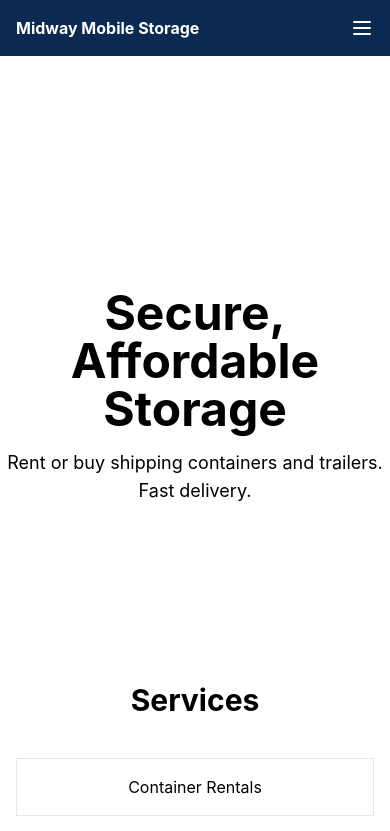
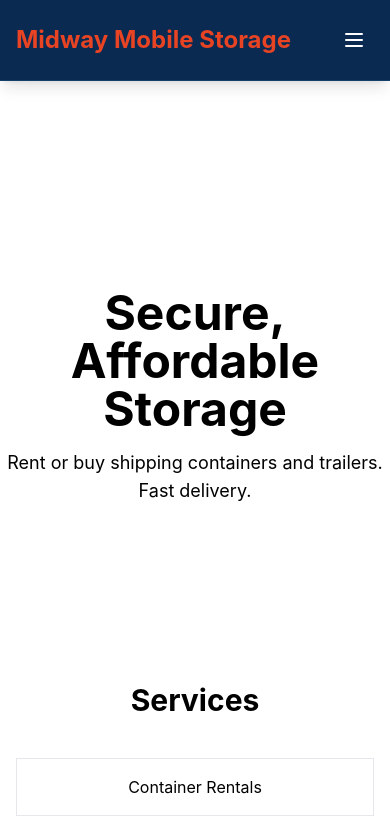
Before and after one commit to jmars319/midway-mobile-storage-react, a React (Vite) app in the folder frontend/: page / in a window 390 px wide. Shown: the top 831 px of the page. Built offline with nearby package versions, Linux system fonts and the light colour scheme; the HTML template or start-up script is replaced by a standard one.

Commit message:
Frontend: implement NavBar per design and styling guide

```diff
--- a/frontend/src/App.js
+++ b/frontend/src/App.js
@@ -5,28 +5,89 @@ const API_BASE = 'http://localhost:5001/api'
 
 /* ---------- Public site components (simple placeholders) ---------- */
 function NavBar({ onLoginClick, scrollTo }){
-  const [open, setOpen] = useState(false)
+  const [mobileMenuOpen, setMobileMenuOpen] = useState(false)
+
+  const handleNavClick = (id) => {
+    scrollTo(id)
+    setMobileMenuOpen(false)
+  }
+
+  const links = [
+    { id: 'services', label: 'Services' },
+    { id: 'products', label: 'Products' },
+    { id: 'quote', label: 'Get Quote' },
+    { id: 'about', label: 'About' },
+    { id: 'careers', label: 'Careers' },
+    { id: 'contact', label: 'Contact' }
+  ]
+
   return (
-    <header className="fixed top-0 left-0 right-0 bg-[#0a2a52] text-white z-20">
-      <div className="max-w-6xl mx-auto flex items-center justify-between p-4">
-        <div className="font-bold">Midway Mobile Storage</div>
-        <nav className="hidden md:flex space-x-4">
-          <button onClick={() => scrollTo('hero')}>Home</button>
-          <button onClick={() => scrollTo('services')}>Services</button>
-          <button onClick={() => scrollTo('about')}>About</button>
-        </nav>
-        <div className="md:flex items-center hidden">
-          <button onClick={onLoginClick} className="bg-[#e84424] px-3 py-1 rounded">Admin</button>
+    <nav className="fixed top-0 left-0 right-0 bg-[#0a2a52] text-white shadow-lg z-50">
+      <div className="max-w-7xl mx-auto px-4 sm:px-6 lg:px-8">
+        <div className="flex justify-between items-center h-20">
+          {/* Logo */}
+          <h1 className="text-2xl font-bold text-[#e84424]">Midway Mobile Storage</h1>
+
+          {/* Desktop Navigation */}
+          <div className="hidden md:flex items-center space-x-8">
+            {links.map(l => (
+              <button
+                key={l.id}
+                onClick={() => handleNavClick(l.id)}
+                className="text-white hover:text-[#e84424] transition focus:outline-none focus:ring-2 focus:ring-[#e84424]"
+              >
+                {l.label}
+              </button>
+            ))}
+
+            <button
+              onClick={onLoginClick}
+              className="bg-[#e84424] hover:bg-[#d13918] text-white px-4 py-2 rounded font-semibold transition focus:outline-none focus:ring-2 focus:ring-[#d13918]"
+            >
+              Admin Login
+            </button>
+          </div>
+
+          {/* Mobile Menu Button */}
+          <div className="md:hidden">
+            <button
+              aria-label={mobileMenuOpen ? 'Close menu' : 'Open menu'}
+              onClick={() => setMobileMenuOpen(prev => !prev)}
+              className="p-2 rounded focus:outline-none focus:ring-2 focus:ring-[#e84424]"
+            >
+              {mobileMenuOpen ? <X size={24} /> : <Menu size={24} />}
+            </button>
+          </div>
         </div>
-        <button className="md:hidden" onClick={()=>setOpen(!open)}>{open ? <X/> : <Menu/>}</button>
       </div>
-      {open && (
-        <div className="md:hidden bg-[#0d3464] p-4">
-          <button className="block w-full text-left" onClick={() => {scrollTo('hero'); setOpen(false)}}>Home</button>
-          <button className="block w-full text-left" onClick={() => {scrollTo('services'); setOpen(false)}}>Services</button>
+
+      {/* Mobile menu (slides down) */}
+      <div
+        className={`md:hidden transform transition-max-h duration-300 overflow-hidden ${mobileMenuOpen ? 'max-h-96' : 'max-h-0'}`}
+        style={{ borderTop: '1px solid rgba(26,77,122,0.6)' }}
+      >
+        <div className="bg-[#0d3464] px-4 pt-4 pb-6">
+          {links.map(l => (
+            <button
+              key={l.id}
+              onClick={() => handleNavClick(l.id)}
+              className="block w-full text-left text-white py-3 border-b border-[#1a4d7a] hover:text-[#e84424] transition focus:outline-none"
+            >
+              {l.label}
+            </button>
+          ))}
+
+          <div className="mt-3">
+            <button
+              onClick={() => { onLoginClick(); setMobileMenuOpen(false) }}
+              className="w-full bg-[#e84424] hover:bg-[#d13918] text-white py-3 rounded font-semibold transition focus:outline-none"
+            >
+              Admin Login
+            </button>
+          </div>
         </div>
-      )}
-    </header>
+      </div>
+    </nav>
   )
 }
 
```
